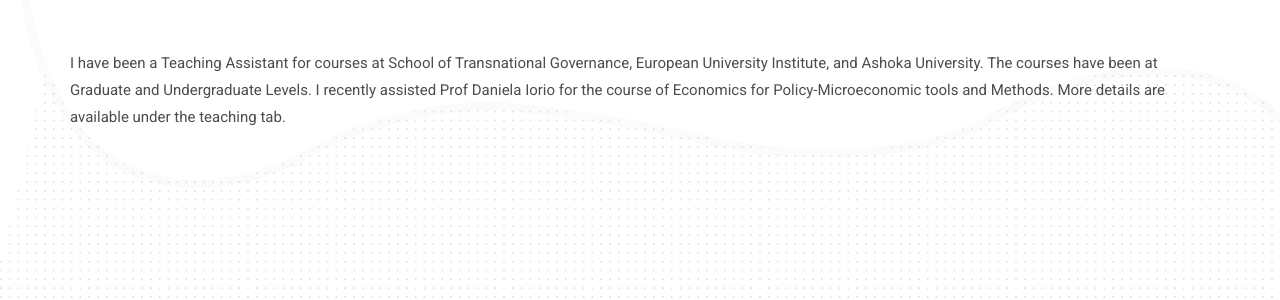
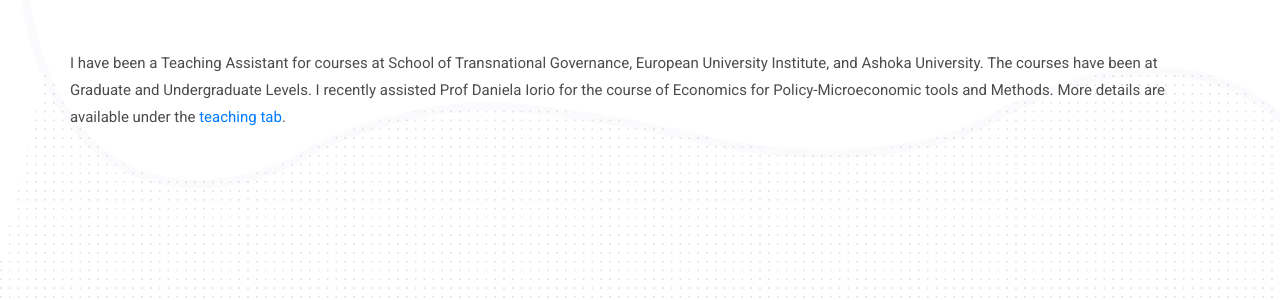
Before and after one commit to pranavmimani/pranavmimani.github.io, a Jekyll site: the page built from index.html, in a window 1280 px wide and 900 px high, scrolled down 1187 px. Shown: the part 206-506 px from the top of the window. Built offline with Jekyll 4.4.1, drawn with Linux system fonts in a browser that asks for light colours; part of the change alters nothing that is shown.

```diff
--- a/_includes/experience-section.html
+++ b/_includes/experience-section.html
@@ -9,7 +9,7 @@
         <p>I have been a Teaching Assistant for courses at School of Transnational Governance, European University
         Institute, and Ashoka University. The courses have been at Graduate and Undergraduate Levels.
       I recently assisted Prof Daniela Iorio for the course of Economics for Policy-Microeconomic tools and Methods.
-      More details are available under the teaching tab. </p>
+      More details are available under the  <a href="/teaching.html">teaching tab</a>. </p>
   </div>
   </div>
 </section>
```
